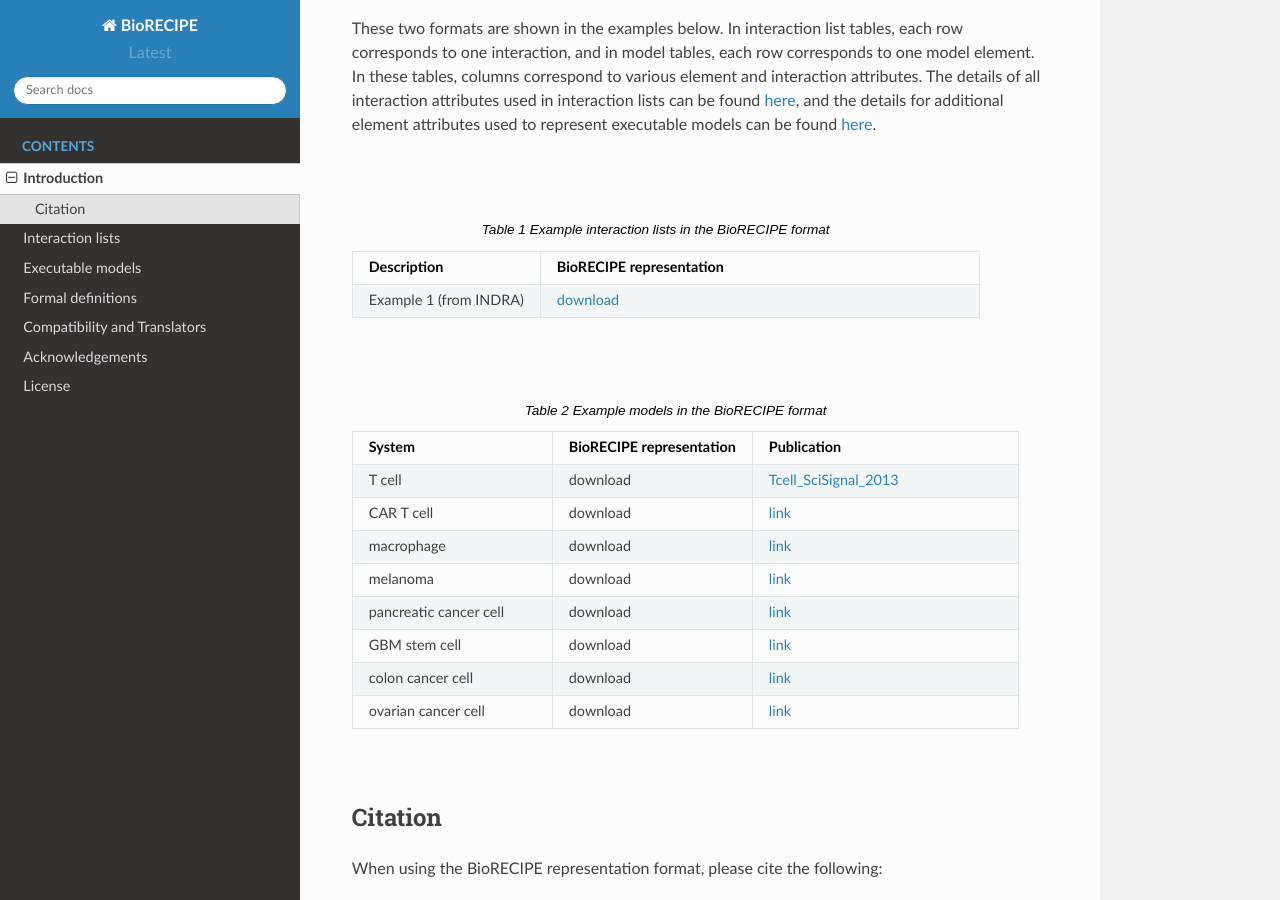
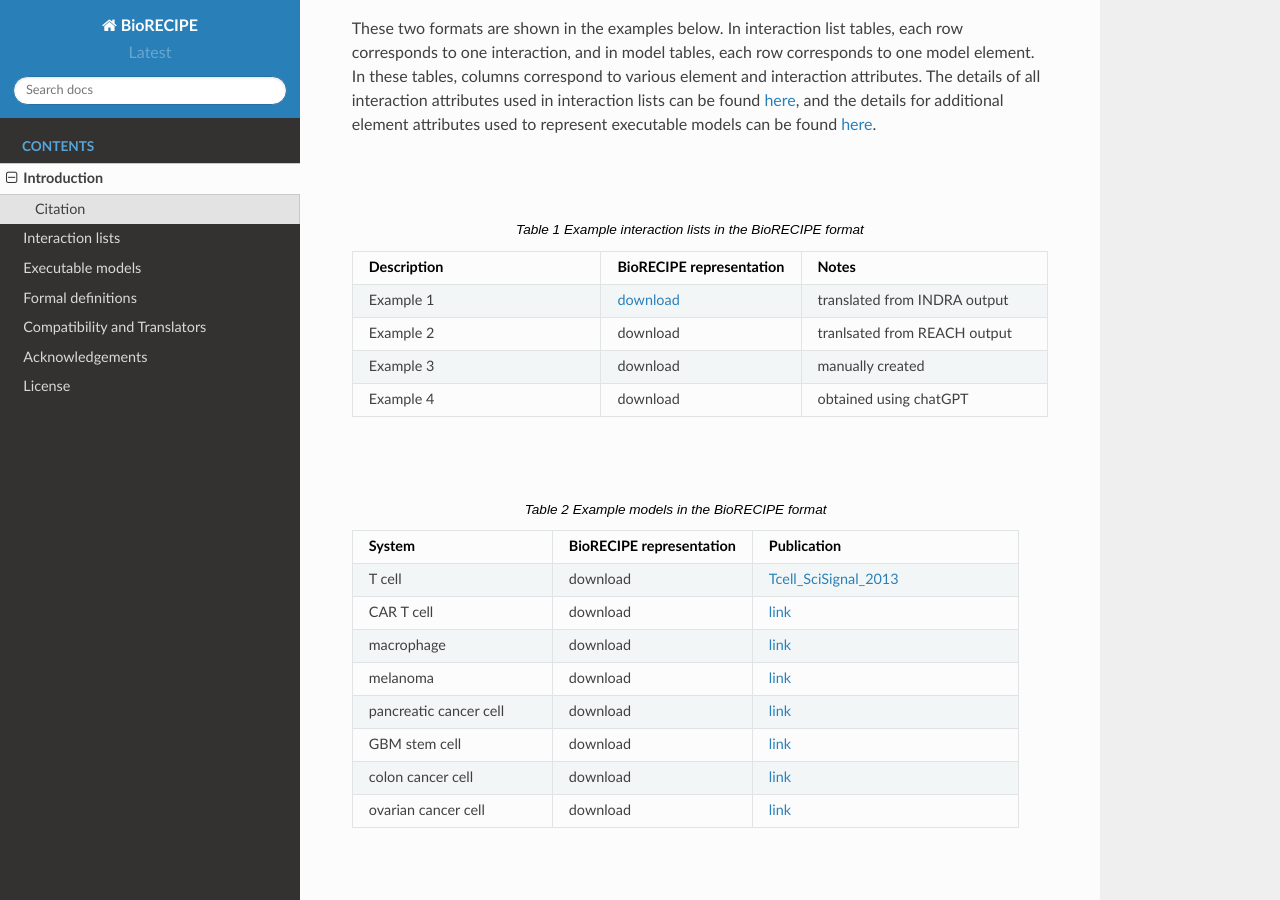
Before and after one commit to pitt-miskov-zivanov-lab/BioRECIPE, a Sphinx documentation site: the page built from docs/introduction.rst, in a window 1280 px wide and 900 px high, scrolled down 1047 px. Built offline with Sphinx 7.4.7 and the Read the Docs theme 2.0.0, drawn with Linux system fonts in a browser that asks for light colours.

Commit message:
Update introduction.rst

```diff
--- a/docs/introduction.rst
+++ b/docs/introduction.rst
@@ -23,10 +23,13 @@ These two formats are shown in the examples below. In interaction list tables, e
 |
 
 .. csv-table:: Example interaction lists in the BioRECIPE format
-    :header: Description, BioRECIPE representation
-    :widths: 30, 70
+    :header: Description, BioRECIPE representation, Notes
+    :widths: 40, 20, 40
 
-    Example 1 (from INDRA), `download <https://github.com/pitt-miskov-zivanov-lab/BioRECIPE/blob/main/examples/lee/Reading_Output_Example.xlsx>`_
+    Example 1, `download <https://github.com/pitt-miskov-zivanov-lab/BioRECIPE/blob/main/examples/lee/Reading_Output_Example.xlsx>`_, translated from INDRA output
+    Example 2, download, tranlsated from REACH output
+    Example 3, download, manually created
+    Example 4, download, obtained using chatGPT
 
 |
 
```
